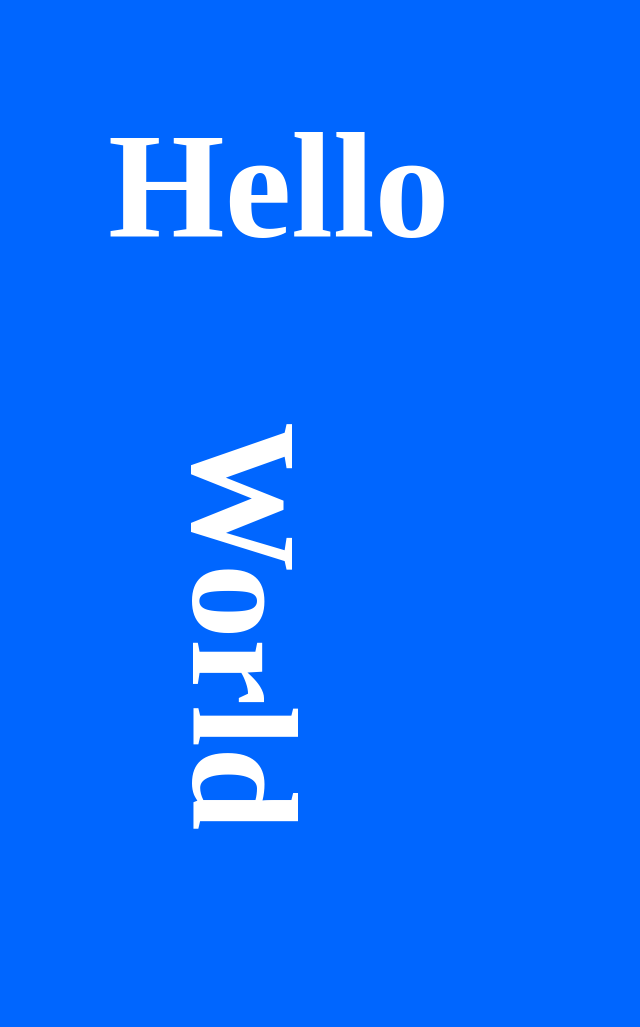
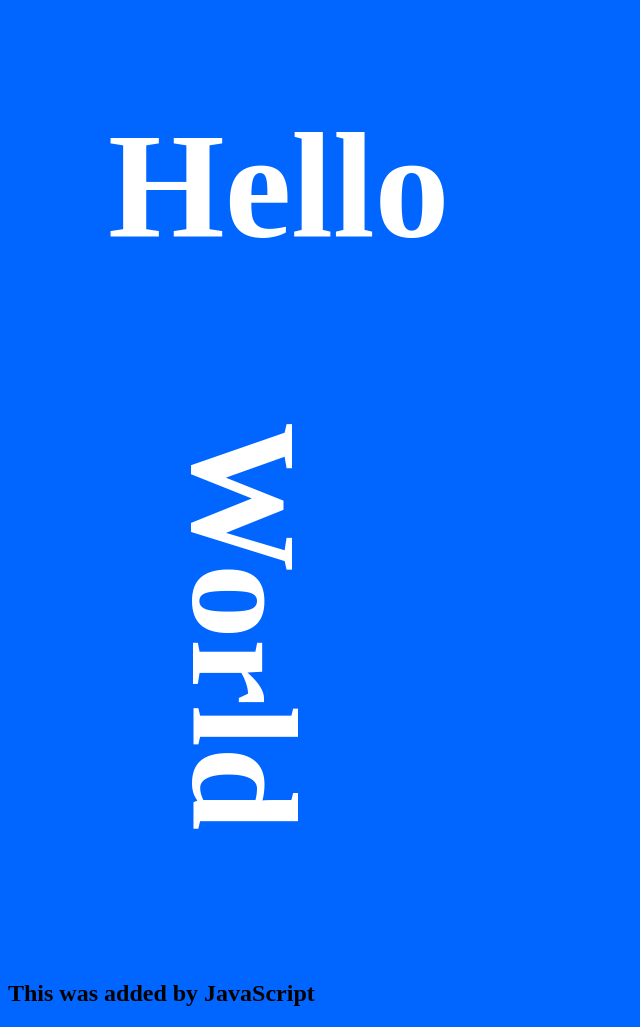
Before and after one commit to manymusa/firstwebsite, a plain HTML site: page index.html in a window 1280 px wide. Shown: the whole page, without its empty margins (0-640 px from the left). Before the commit the page ends 980 px from the top, so only its background shows below. Drawn offline with Linux system fonts and the light colour scheme.

Commit message:
add javascript, connect to index.html

```diff
--- a/index.html
+++ b/index.html
@@ -8,7 +8,7 @@
     <body>
             <h1 id='one'>Hello</h1>
             <h1 id='two'>World</h1>
-
+            <script src = 'script.js'></script>
 
     </body>
 </html>
--- /dev/null
+++ b/script.js
@@ -0,0 +1,3 @@
+const h2 = document.createElement('h2');
+h2.textContent = 'This was added by JavaScript';
+document.querySelector('body').appendChild(h2);
```
